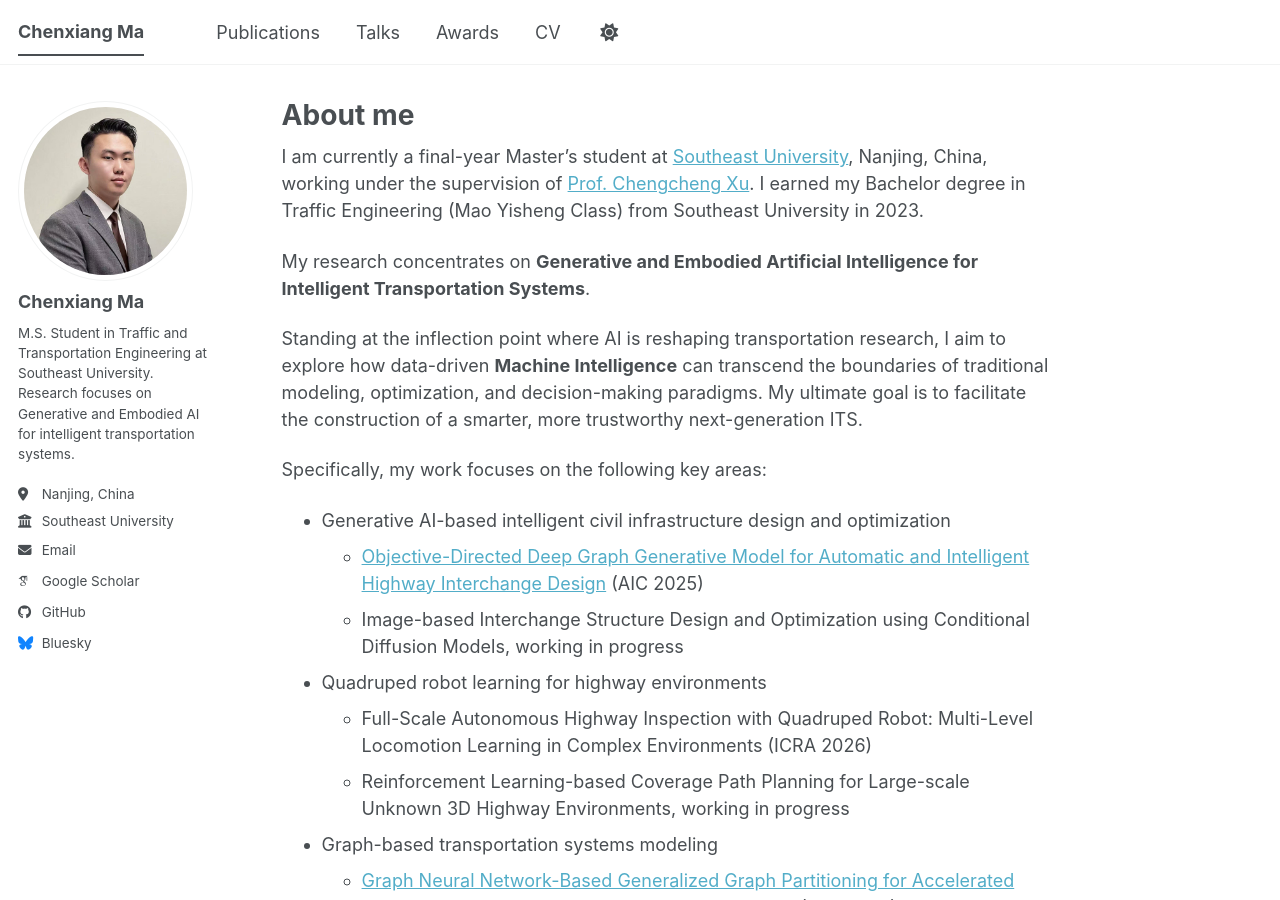
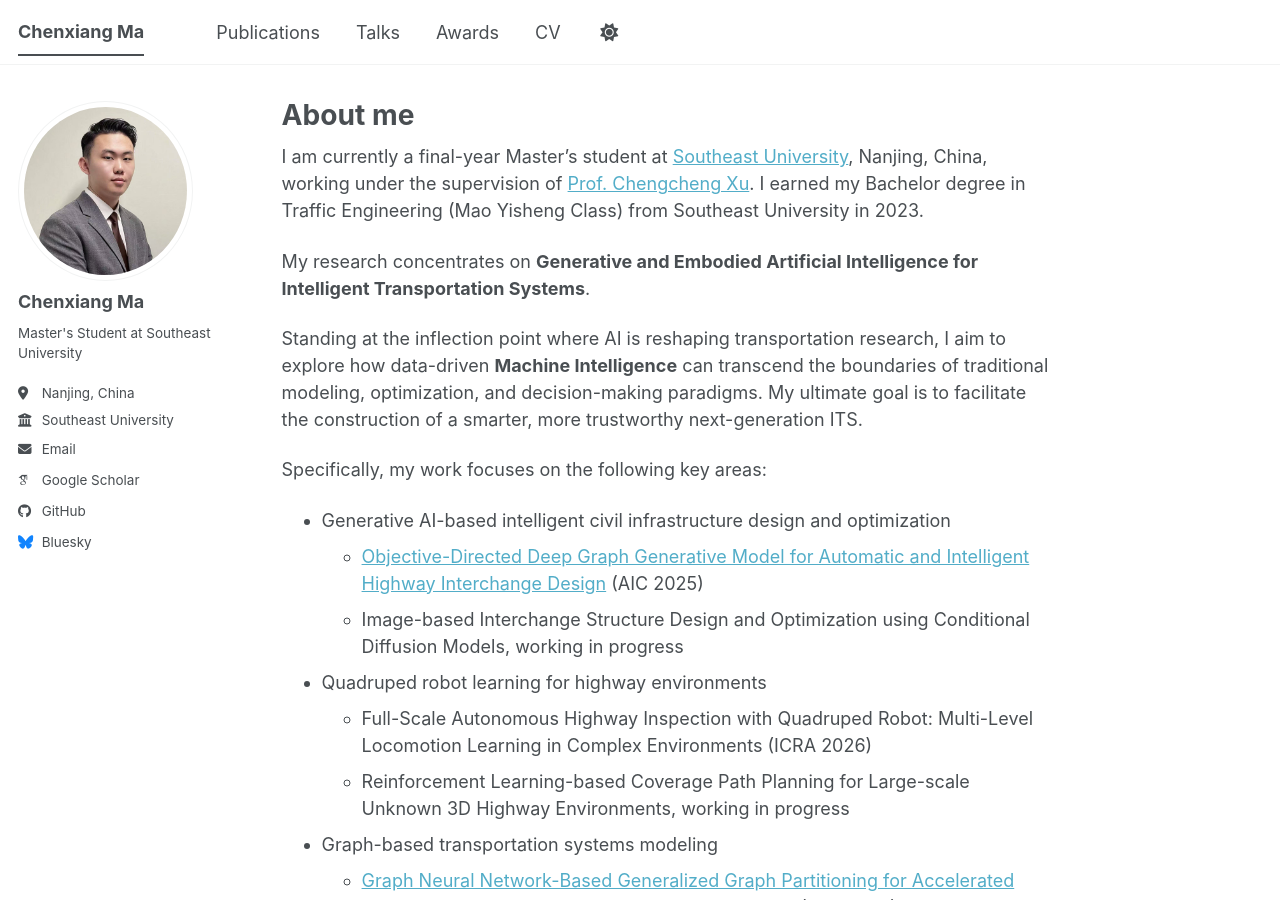
Before and after one commit to macxii23/macxii23.github.io, a Jekyll site: the page built from _pages/about.md, in a window 1280 px wide and 900 px high. Built offline with Jekyll 4.4.1, drawn with Linux system fonts in a browser that asks for light colours; some web fonts are replaced; a script bundle is joined from its source files by our own code; library files that are not in the unit come from our copies.

Commit message:
Update _config.yml

```diff
--- a/_config.yml
+++ b/_config.yml
@@ -26,7 +26,7 @@ author:
   avatar           : "profile.png"
   name             : "Chenxiang Ma"
   pronouns         : # example: "she/her"
-  bio              : "M.S. Student in Traffic and Transportation Engineering at Southeast University. Research focuses on Generative and Embodied AI for intelligent transportation systems."
+  bio              : "Master's Student at Southeast University"
   location         : "Nanjing, China"
   employer         : "Southeast University"
   uri              : # URL
@@ -35,7 +35,7 @@ author:
   # Academic websites
   academia         : # URL
   arxiv            : # URL - Update with the correct link to your profile
-  googlescholar    : "https://scholar.google.com/citations?user=PS_CX0AAAAAJ"  # Update with your actual Google Scholar ID
+  googlescholar    : "https://scholar.google.com/citations?user=Tq3kb_sAAAAJ"  # Update with your actual Google Scholar ID
   inspire-hep      : # URL
   impactstory      : # URL
   orcid            : # URL
```
